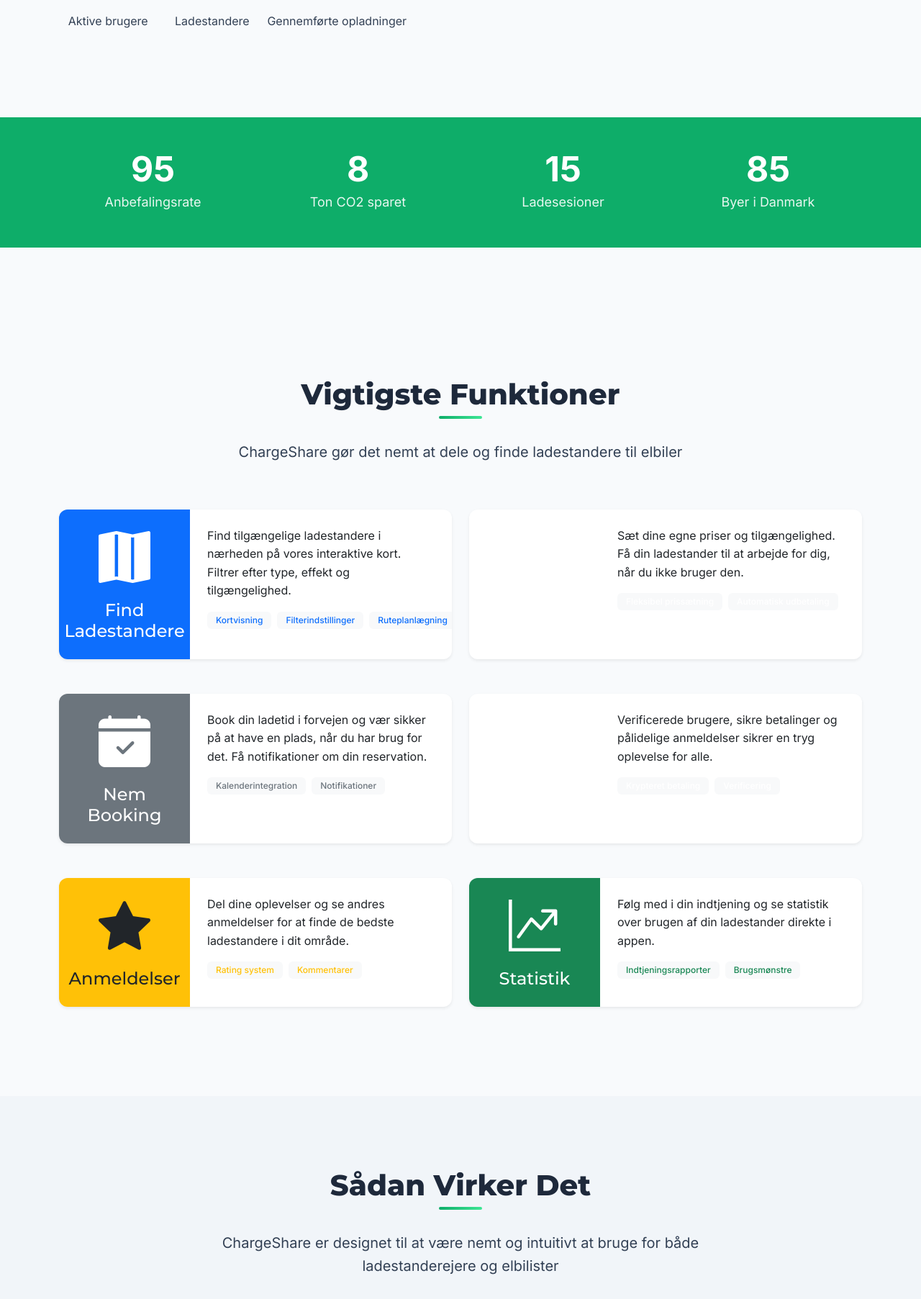
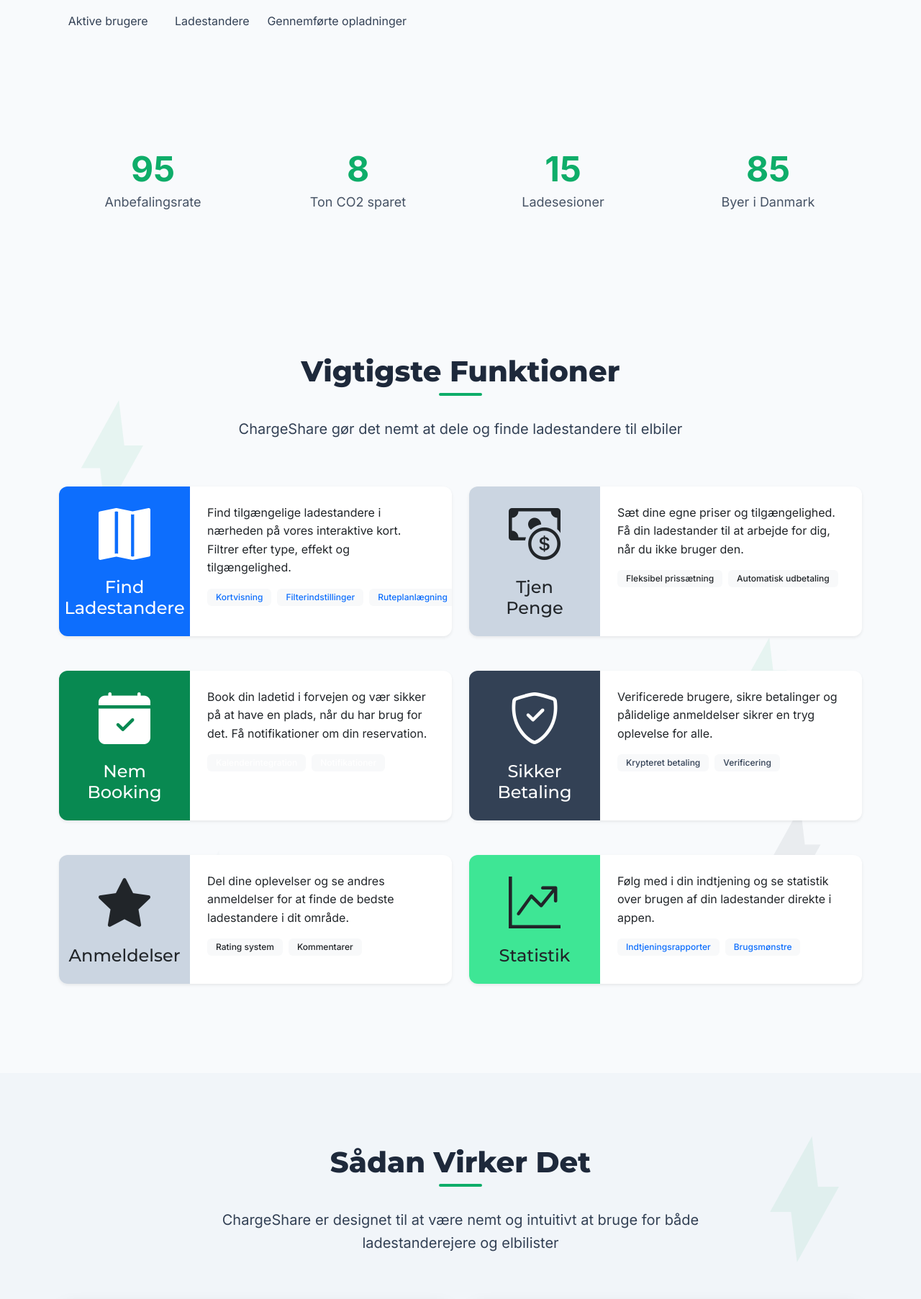
Before and after one commit to MarcoLiedecke/chargeshare, a Flask app: page / in a window 1280 px wide. Shown: the part 737-2542 px from the top of the page at 72% size. Run offline with Flask 3, Linux system fonts and the light colour scheme.

Commit message:
update to UI design

```diff
--- a/templates/base.html
+++ b/templates/base.html
@@ -278,6 +278,18 @@
         <svg class="electric-bolt" style="width: 160px; height: 160px; top: 25%; left: 30%; animation-delay: 3s;" viewBox="0 0 24 24" xmlns="http://www.w3.org/2000/svg">
             <path d="M11 21l-1-8.4h-3.5l7-12.6 1 8.4h3.5l-7 12.6z" fill="var(--cs-primary)"/>
         </svg>
+        <svg class="electric-bolt" style="width: 140px; height: 140px; top: 10%; left: 5%; animation-delay: 5s;" viewBox="0 0 24 24" xmlns="http://www.w3.org/2000/svg">
+            <path d="M11 21l-1-8.4h-3.5l7-12.6 1 8.4h3.5l-7 12.6z" fill="var(--cs-gray-300)"/>
+        </svg>
+        <svg class="electric-bolt" style="width: 190px; height: 190px; bottom: 10%; right: 15%; animation-delay: 7s;" viewBox="0 0 24 24" xmlns="http://www.w3.org/2000/svg">
+            <path d="M11 21l-1-8.4h-3.5l7-12.6 1 8.4h3.5l-7 12.6z" fill="var(--cs-gray-300)"/>
+        </svg>
+        <svg class="electric-bolt" style="width: 130px; height: 130px; top: 50%; right: 5%; animation-delay: 8s;" viewBox="0 0 24 24" xmlns="http://www.w3.org/2000/svg">
+            <path d="M11 21l-1-8.4h-3.5l7-12.6 1 8.4h3.5l-7 12.6z" fill="var(--cs-primary)"/>
+        </svg>
+        <svg class="electric-bolt" style="width: 110px; height: 110px; bottom: 40%; left: 25%; animation-delay: 9s;" viewBox="0 0 24 24" xmlns="http://www.w3.org/2000/svg">
+            <path d="M11 21l-1-8.4h-3.5l7-12.6 1 8.4h3.5l-7 12.6z" fill="var(--cs-gray-300)"/>
+        </svg>
     </div>
 
     <!-- Navigation -->
--- a/templates/index.html
+++ b/templates/index.html
@@ -90,6 +90,23 @@
 .features {
     padding: 100px 0;
     background-color: var(--cs-light);
+    position: relative;
+    overflow: hidden;
+}
+
+.features-bg {
+    position: absolute;
+    top: 0;
+    left: 0;
+    right: 0;
+    bottom: 0;
+    z-index: 0;
+    pointer-events: none;
+}
+
+.features-bolt {
+    position: absolute;
+    opacity: 0.07;
 }
 
 .section-header {
@@ -111,7 +128,7 @@
     position: absolute;
     width: 60px;
     height: 4px;
-    background: linear-gradient(90deg, var(--cs-primary), var(--cs-primary-light));
+    background-color: var(--cs-primary);
     bottom: -10px;
     left: 50%;
     transform: translateX(-50%);
@@ -156,6 +173,21 @@
     background-color: var(--cs-gray-100);
     position: relative;
     overflow: hidden;
+}
+
+.how-it-works-bg {
+    position: absolute;
+    top: 0;
+    left: 0;
+    right: 0;
+    bottom: 0;
+    z-index: 0;
+    pointer-events: none;
+}
+
+.how-it-works-bolt {
+    position: absolute;
+    opacity: 0.07;
 }
 
 .step-container {
@@ -360,9 +392,11 @@
 /* CTA Section */
 .cta-section {
     padding: 100px 0;
-    background: linear-gradient(135deg, var(--cs-primary-dark), var(--cs-primary));
+    background-color: var(--cs-primary);
     color: white;
     text-align: center;
+    position: relative;
+    overflow: hidden;
 }
 
 .cta-section h2 {
@@ -554,32 +588,30 @@
 </section>
 
 <!-- Stats Counter Section -->
-<section class="stats-section">
-    <div class="container">
-        <div class="row text-center">
+<section class="container py-5">
+    <div class="row text-center mb-5">
         <div class="col-md-3 col-6 mb-4 mb-md-0">
             <div class="counter-box">
-                    <div class="counter">95%</div>
-                    <p>Anbefalingsrate</p>
+                <div class="counter" style="color: var(--cs-primary);">95%</div>
+                <p style="color: var(--cs-gray-800);">Anbefalingsrate</p>
             </div>
         </div>
         <div class="col-md-3 col-6 mb-4 mb-md-0">
             <div class="counter-box">
-                    <div class="counter">8.500</div>
-                    <p>Ton CO2 sparet</p>
+                <div class="counter" style="color: var(--cs-primary);">8.500</div>
+                <p style="color: var(--cs-gray-800);">Ton CO2 sparet</p>
             </div>
         </div>
         <div class="col-md-3 col-6">
             <div class="counter-box">
-                    <div class="counter">15.000</div>
-                    <p>Ladesesioner</p>
+                <div class="counter" style="color: var(--cs-primary);">15.000</div>
+                <p style="color: var(--cs-gray-800);">Ladesesioner</p>
             </div>
         </div>
         <div class="col-md-3 col-6">
             <div class="counter-box">
-                    <div class="counter">85</div>
-                    <p>Byer i Danmark</p>
-                </div>
+                <div class="counter" style="color: var(--cs-primary);">85</div>
+                <p style="color: var(--cs-gray-800);">Byer i Danmark</p>
             </div>
         </div>
     </div>
@@ -587,6 +619,20 @@
 
 <!-- Features Section -->
 <section class="features" id="features">
+    <div class="features-bg">
+        <svg class="features-bolt" style="width: 180px; height: 180px; top: 15%; left: 5%;" viewBox="0 0 24 24" xmlns="http://www.w3.org/2000/svg">
+            <path d="M11 21l-1-8.4h-3.5l7-12.6 1 8.4h3.5l-7 12.6z" fill="var(--cs-primary)"/>
+        </svg>
+        <svg class="features-bolt" style="width: 150px; height: 150px; bottom: 20%; right: 8%;" viewBox="0 0 24 24" xmlns="http://www.w3.org/2000/svg">
+            <path d="M11 21l-1-8.4h-3.5l7-12.6 1 8.4h3.5l-7 12.6z" fill="var(--cs-gray-800)"/>
+        </svg>
+        <svg class="features-bolt" style="width: 130px; height: 130px; top: 45%; right: 12%;" viewBox="0 0 24 24" xmlns="http://www.w3.org/2000/svg">
+            <path d="M11 21l-1-8.4h-3.5l7-12.6 1 8.4h3.5l-7 12.6z" fill="var(--cs-primary)"/>
+        </svg>
+        <svg class="features-bolt" style="width: 200px; height: 200px; bottom: 10%; left: 15%;" viewBox="0 0 24 24" xmlns="http://www.w3.org/2000/svg">
+            <path d="M11 21l-1-8.4h-3.5l7-12.6 1 8.4h3.5l-7 12.6z" fill="var(--cs-gray-300)"/>
+        </svg>
+    </div>
     <div class="container">
         <div class="section-header">
             <h2>Vigtigste Funktioner</h2>
@@ -619,15 +665,15 @@
                 <div class="card h-100 border-0 shadow-sm">
                     <div class="card-body p-0">
                         <div class="row g-0 h-100">
-                            <div class="col-md-4 bg-accent text-white p-4 d-flex flex-column justify-content-center align-items-center">
+                            <div class="col-md-4 bg-gray-300 text-dark p-4 d-flex flex-column justify-content-center align-items-center" style="background-color: var(--cs-gray-300);">
                                 <i class="bi bi-cash-coin display-2 mb-3"></i>
                                 <h3 class="h4 text-center mb-0">Tjen Penge</h3>
                             </div>
                             <div class="col-md-8 p-4">
                                 <p class="mb-0">Sæt dine egne priser og tilgængelighed. Få din ladestander til at arbejde for dig, når du ikke bruger den.</p>
                                 <div class="mt-3 d-flex gap-2">
-                                    <span class="badge bg-light text-accent">Fleksibel prissætning</span>
-                                    <span class="badge bg-light text-accent">Automatisk udbetaling</span>
+                                    <span class="badge bg-light text-dark">Fleksibel prissætning</span>
+                                    <span class="badge bg-light text-dark">Automatisk udbetaling</span>
                                 </div>
                             </div>
                         </div>
@@ -639,15 +685,15 @@
                 <div class="card h-100 border-0 shadow-sm">
                     <div class="card-body p-0">
                         <div class="row g-0 h-100">
-                            <div class="col-md-4 bg-secondary text-white p-4 d-flex flex-column justify-content-center align-items-center">
+                            <div class="col-md-4 bg-primary-dark text-white p-4 d-flex flex-column justify-content-center align-items-center" style="background-color: var(--cs-primary-dark);">
                                 <i class="bi bi-calendar-check-fill display-2 mb-3"></i>
                                 <h3 class="h4 text-center mb-0">Nem Booking</h3>
                             </div>
                             <div class="col-md-8 p-4">
                                 <p class="mb-0">Book din ladetid i forvejen og vær sikker på at have en plads, når du har brug for det. Få notifikationer om din reservation.</p>
                                 <div class="mt-3 d-flex gap-2">
-                                    <span class="badge bg-light text-secondary">Kalenderintegration</span>
-                                    <span class="badge bg-light text-secondary">Notifikationer</span>
+                                    <span class="badge bg-light text-primary-dark">Kalenderintegration</span>
+                                    <span class="badge bg-light text-primary-dark">Notifikationer</span>
                                 </div>
                             </div>
                         </div>
@@ -659,15 +705,15 @@
                 <div class="card h-100 border-0 shadow-sm">
                     <div class="card-body p-0">
                         <div class="row g-0 h-100">
-                            <div class="col-md-4 bg-primary-dark text-white p-4 d-flex flex-column justify-content-center align-items-center">
+                            <div class="col-md-4 bg-gray-800 text-white p-4 d-flex flex-column justify-content-center align-items-center" style="background-color: var(--cs-gray-800);">
                                 <i class="bi bi-shield-check display-2 mb-3"></i>
                                 <h3 class="h4 text-center mb-0">Sikker Betaling</h3>
                             </div>
                             <div class="col-md-8 p-4">
                                 <p class="mb-0">Verificerede brugere, sikre betalinger og pålidelige anmeldelser sikrer en tryg oplevelse for alle.</p>
                                 <div class="mt-3 d-flex gap-2">
-                                    <span class="badge bg-light text-primary-dark">Krypteret betaling</span>
-                                    <span class="badge bg-light text-primary-dark">Verificering</span>
+                                    <span class="badge bg-light text-gray-800" style="color: var(--cs-gray-800) !important;">Krypteret betaling</span>
+                                    <span class="badge bg-light text-gray-800" style="color: var(--cs-gray-800) !important;">Verificering</span>
                                 </div>
                             </div>
                         </div>
@@ -679,15 +725,15 @@
                 <div class="card h-100 border-0 shadow-sm">
                     <div class="card-body p-0">
                         <div class="row g-0 h-100">
-                            <div class="col-md-4 bg-warning text-dark p-4 d-flex flex-column justify-content-center align-items-center">
+                            <div class="col-md-4 bg-gray-300 text-dark p-4 d-flex flex-column justify-content-center align-items-center" style="background-color: var(--cs-gray-300);">
                                 <i class="bi bi-star-fill display-2 mb-3"></i>
                                 <h3 class="h4 text-center mb-0">Anmeldelser</h3>
                             </div>
                             <div class="col-md-8 p-4">
                                 <p class="mb-0">Del dine oplevelser og se andres anmeldelser for at finde de bedste ladestandere i dit område.</p>
                                 <div class="mt-3 d-flex gap-2">
-                                    <span class="badge bg-light text-warning">Rating system</span>
-                                    <span class="badge bg-light text-warning">Kommentarer</span>
+                                    <span class="badge bg-light text-dark">Rating system</span>
+                                    <span class="badge bg-light text-dark">Kommentarer</span>
                                 </div>
                             </div>
                         </div>
@@ -699,15 +745,15 @@
                 <div class="card h-100 border-0 shadow-sm">
                     <div class="card-body p-0">
                         <div class="row g-0 h-100">
-                            <div class="col-md-4 bg-success text-white p-4 d-flex flex-column justify-content-center align-items-center">
+                            <div class="col-md-4 bg-primary-light text-dark p-4 d-flex flex-column justify-content-center align-items-center" style="background-color: var(--cs-primary-light);">
                                 <i class="bi bi-graph-up-arrow display-2 mb-3"></i>
                                 <h3 class="h4 text-center mb-0">Statistik</h3>
                             </div>
                             <div class="col-md-8 p-4">
                                 <p class="mb-0">Følg med i din indtjening og se statistik over brugen af din ladestander direkte i appen.</p>
                                 <div class="mt-3 d-flex gap-2">
-                                    <span class="badge bg-light text-success">Indtjeningsrapporter</span>
-                                    <span class="badge bg-light text-success">Brugsmønstre</span>
+                                    <span class="badge bg-light text-primary">Indtjeningsrapporter</span>
+                                    <span class="badge bg-light text-primary">Brugsmønstre</span>
                                 </div>
                             </div>
                         </div>
@@ -720,6 +766,20 @@
 
 <!-- How It Works Section -->
 <section class="how-it-works" id="how-it-works">
+    <div class="how-it-works-bg">
+        <svg class="how-it-works-bolt" style="width: 200px; height: 200px; top: 10%; right: 5%;" viewBox="0 0 24 24" xmlns="http://www.w3.org/2000/svg">
+            <path d="M11 21l-1-8.4h-3.5l7-12.6 1 8.4h3.5l-7 12.6z" fill="var(--cs-primary)"/>
+        </svg>
+        <svg class="how-it-works-bolt" style="width: 180px; height: 180px; bottom: 15%; left: 8%;" viewBox="0 0 24 24" xmlns="http://www.w3.org/2000/svg">
+            <path d="M11 21l-1-8.4h-3.5l7-12.6 1 8.4h3.5l-7 12.6z" fill="var(--cs-gray-800)"/>
+        </svg>
+        <svg class="how-it-works-bolt" style="width: 120px; height: 120px; top: 40%; left: 15%;" viewBox="0 0 24 24" xmlns="http://www.w3.org/2000/svg">
+            <path d="M11 21l-1-8.4h-3.5l7-12.6 1 8.4h3.5l-7 12.6z" fill="var(--cs-primary)"/>
+        </svg>
+        <svg class="how-it-works-bolt" style="width: 150px; height: 150px; bottom: 25%; right: 10%;" viewBox="0 0 24 24" xmlns="http://www.w3.org/2000/svg">
+            <path d="M11 21l-1-8.4h-3.5l7-12.6 1 8.4h3.5l-7 12.6z" fill="var(--cs-gray-800)"/>
+        </svg>
+    </div>
     <div class="container">
         <div class="section-header">
             <h2>Sådan Virker Det</h2>
@@ -729,7 +789,7 @@
         <div class="row g-4 mb-5">
             <div class="col-lg-6">
                 <div class="card h-100">
-                    <div class="card-header p-3 bg-primary text-white">
+                    <div class="card-header p-3 bg-primary text-white" style="background-color: var(--cs-primary) !important;">
                         <h3 class="h4 m-0 d-flex align-items-center">
                             <i class="bi bi-plug-fill me-2"></i>
                             For Ladestanderejere
@@ -737,7 +797,7 @@
                     </div>
                     <div class="card-body p-3">
                         <div class="d-flex align-items-center mb-4">
-                            <div class="d-flex justify-content-center align-items-center rounded-circle bg-primary text-white" style="width: 40px; height: 40px; flex-shrink: 0;">
+                            <div class="d-flex justify-content-center align-items-center rounded-circle bg-primary text-white" style="width: 40px; height: 40px; flex-shrink: 0; background-color: var(--cs-primary) !important;">
                                 <i class="bi bi-lightning-charge-fill"></i>
                             </div>
                             <div class="ms-3">
@@ -748,25 +808,25 @@
 
                         <ul class="list-group list-group-flush">
                             <li class="list-group-item border-0 ps-0 py-2 d-flex">
-                                <div class="bg-primary rounded-circle text-white d-flex justify-content-center align-items-center me-3" style="width: 30px; height: 30px; flex-shrink: 0;">1</div>
+                                <div class="bg-primary rounded-circle text-white d-flex justify-content-center align-items-center me-3" style="width: 30px; height: 30px; flex-shrink: 0; background-color: var(--cs-primary) !important;">1</div>
                                 <div>
                                     <strong>Tilføj din ladestander</strong> - Registrer type, effekt og placering
                                 </div>
                             </li>
                             <li class="list-group-item border-0 ps-0 py-2 d-flex">
-                                <div class="bg-primary rounded-circle text-white d-flex justify-content-center align-items-center me-3" style="width: 30px; height: 30px; flex-shrink: 0;">2</div>
+                                <div class="bg-primary rounded-circle text-white d-flex justify-content-center align-items-center me-3" style="width: 30px; height: 30px; flex-shrink: 0; background-color: var(--cs-primary) !important;">2</div>
                                 <div>
                                     <strong>Angiv tilgængelighed</strong> - Bestem, hvornår andre kan bruge den
                                 </div>
                             </li>
                             <li class="list-group-item border-0 ps-0 py-2 d-flex">
-                                <div class="bg-primary rounded-circle text-white d-flex justify-content-center align-items-center me-3" style="width: 30px; height: 30px; flex-shrink: 0;">3</div>
+                                <div class="bg-primary rounded-circle text-white d-flex justify-content-center align-items-center me-3" style="width: 30px; height: 30px; flex-shrink: 0; background-color: var(--cs-primary) !important;">3</div>
                                 <div>
                                     <strong>Godkend bookinger</strong> - Gennemgå og accepter reservationer
                                 </div>
                             </li>
                             <li class="list-group-item border-0 ps-0 py-2 d-flex">
-                                <div class="bg-primary rounded-circle text-white d-flex justify-content-center align-items-center me-3" style="width: 30px; height: 30px; flex-shrink: 0;">4</div>
+                                <div class="bg-primary rounded-circle text-white d-flex justify-content-center align-items-center me-3" style="width: 30px; height: 30px; flex-shrink: 0; background-color: var(--cs-primary) !important;">4</div>
                                 <div>
                                     <strong>Få betaling</strong> - Modtag penge direkte til din konto
                                 </div>
@@ -778,7 +838,7 @@
 
             <div class="col-lg-6">
                 <div class="card h-100">
-                    <div class="card-header p-3 bg-secondary text-white">
+                    <div class="card-header p-3 text-white" style="background-color: var(--cs-gray-800) !important;">
                         <h3 class="h4 m-0 d-flex align-items-center">
                             <i class="bi bi-ev-station-fill me-2"></i>
                             For Elbilister
@@ -786,7 +846,7 @@
                     </div>
                     <div class="card-body p-3">
                         <div class="d-flex align-items-center mb-4">
-                            <div class="d-flex justify-content-center align-items-center rounded-circle bg-secondary text-white" style="width: 40px; height: 40px; flex-shrink: 0;">
+                            <div class="d-flex justify-content-center align-items-center rounded-circle text-white" style="width: 40px; height: 40px; flex-shrink: 0; background-color: var(--cs-gray-800) !important;">
                                 <i class="bi bi-search"></i>
                             </div>
                             <div class="ms-3">
@@ -797,25 +857,25 @@
 
                         <ul class="list-group list-group-flush">
                             <li class="list-group-item border-0 ps-0 py-2 d-flex">
-                                <div class="bg-secondary rounded-circle text-white d-flex justify-content-center align-items-center me-3" style="width: 30px; height: 30px; flex-shrink: 0;">1</div>
+                                <div class="rounded-circle text-white d-flex justify-content-center align-items-center me-3" style="width: 30px; height: 30px; flex-shrink: 0; background-color: var(--cs-gray-800) !important;">1</div>
                                 <div>
                                     <strong>Opret konto</strong> - Registrer dig og tilføj betalingsmetode
                                 </div>
                             </li>
                             <li class="list-group-item border-0 ps-0 py-2 d-flex">
-                                <div class="bg-secondary rounded-circle text-white d-flex justify-content-center align-items-center me-3" style="width: 30px; height: 30px; flex-shrink: 0;">2</div>
+                                <div class="rounded-circle text-white d-flex justify-content-center align-items-center me-3" style="width: 30px; height: 30px; flex-shrink: 0; background-color: var(--cs-gray-800) !important;">2</div>
                                 <div>
                                     <strong>Find ladestandere</strong> - Søg i nærheden eller langs din rute
                                 </div>
                             </li>
                             <li class="list-group-item border-0 ps-0 py-2 d-flex">
-                                <div class="bg-secondary rounded-circle text-white d-flex justify-content-center align-items-center me-3" style="width: 30px; height: 30px; flex-shrink: 0;">3</div>
+                                <div class="rounded-circle text-white d-flex justify-content-center align-items-center me-3" style="width: 30px; height: 30px; flex-shrink: 0; background-color: var(--cs-gray-800) !important;">3</div>
                                 <div>
                                     <strong>Book tid</strong> - Reservér din opladningstid med få klik
                                 </div>
                             </li>
                             <li class="list-group-item border-0 ps-0 py-2 d-flex">
-                                <div class="bg-secondary rounded-circle text-white d-flex justify-content-center align-items-center me-3" style="width: 30px; height: 30px; flex-shrink: 0;">4</div>
+                                <div class="rounded-circle text-white d-flex justify-content-center align-items-center me-3" style="width: 30px; height: 30px; flex-shrink: 0; background-color: var(--cs-gray-800) !important;">4</div>
                                 <div>
                                     <strong>Oplad & betal</strong> - Automatisk betaling efter opladning
                                 </div>
```
Lines whose indentation alone changed are shown as unchanged.
